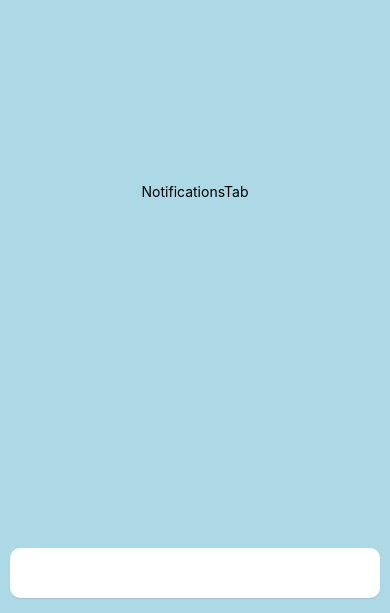
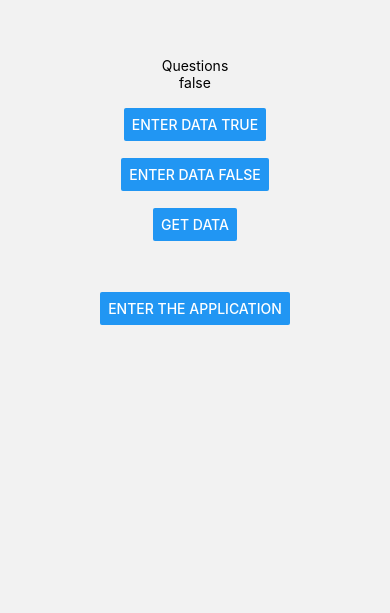
Before and after one commit to hansm4543/Mindappy, a React Native app: screen /NotificationsTab in a window 390 px wide. Shown: the part 231-844 px from the top of the page. Built offline with nearby package versions, Linux system fonts and the light colour scheme.

Commit message:
async storage first trials

```diff
--- a/App.js
+++ b/App.js
@@ -4,11 +4,31 @@
 import BottomTabNavigator from "./src/Navigation/BottomTabNavigator";
 import StartScreen from "./src/StartScreen";
 import QuestionScreen from "./src/QuestionScreen";
+import AsyncStorage from "@react-native-async-storage/async-storage";
 
 const Stack = createNativeStackNavigator();
 
+const storeData = async (value) => {
+  try {
+    const jsonValue = JSON.stringify(value);
+    await AsyncStorage.setItem("@storage_Key", jsonValue);
+  } catch (e) {
+    // saving error
+  }
+};
+
+const getData = async () => {
+  try {
+    const jsonValue = await AsyncStorage.getItem("@storage_Key");
+    const returnValue = jsonValue != null ? JSON.parse(jsonValue) : null;
+    return returnValue;
+  } catch (e) {
+    // error reading value
+  }
+};
+
 function App() {
-  let isFirstStartUp = false;
+  let isFirstStartUp = true;
   const InitialRoute = isFirstStartUp ? "QuestionScreen" : "Bottomtab";
 
   return (
@@ -20,7 +40,11 @@
         })}
       >
         <Stack.Screen name="StartScreen" component={StartScreen} />
-        <Stack.Screen name="QuestionScreen" component={QuestionScreen} />
+        <Stack.Screen
+          name="QuestionScreen"
+          component={QuestionScreen}
+          initialParams={{ storeData, getData }}
+        />
         <Stack.Screen
           name="Bottomtab"
           component={BottomTabNavigator}
--- a/package.json
+++ b/package.json
@@ -10,7 +10,7 @@
   },
   "dependencies": {
     "@expo/webpack-config": "^0.17.2",
-    "@react-native-async-storage/async-storage": "^1.17.11",
+    "@react-native-async-storage/async-storage": "~1.17.3",
     "@react-navigation/bottom-tabs": "^6.5.2",
     "@react-navigation/material-top-tabs": "^6.5.1",
     "@react-navigation/native": "^6.1.1",
--- a/src/QuestionScreen.js
+++ b/src/QuestionScreen.js
@@ -1,13 +1,39 @@
-import React from "react";
+import React, { useState, useEffect } from "react";
 import { Button, View, Image, Text } from "react-native";
 
-function StartScreen({ navigation }) {
+function StartScreen({ navigation, route }) {
+  const storeData = route?.params?.storeData;
+  const getData = route?.params?.getData;
+  const [count, setCount] = useState({ boolean: false });
+
+  const getDataInformation = async () => {
+    let value = await getData();
+    console.log(value);
+    setCount(value);
+  };
+
+  useEffect(() => {}, [count]);
+
+  console.log(count.boolean.toString());
+
   return (
     <View style={{ flex: 1, alignItems: "center", justifyContent: "center" }}>
-      <Image
-        source={{ uri: "https://via.placeholder.com/208x208/ccc" }}
-        style={{ width: 208, height: 208 }}
+      <Text>{"Questions"}</Text>
+      <Text>{count.boolean.toString()}</Text>
+      <Text>{"\n"}</Text>
+      <Button
+        title="Enter data true"
+        onPress={() => storeData({ boolean: true })}
       />
+      <Text>{"\n"}</Text>
+      <Button
+        title="Enter data false"
+        onPress={() => storeData({ boolean: false })}
+      />
+      <Text>{"\n"}</Text>
+      <Button title="Get data" onPress={() => getDataInformation()} />
+      <Text>{"\n"}</Text>
+      <Text>{"\n"}</Text>
       <Text>{"\n"}</Text>
       <Button
         title="Enter The Application"
```
Also changed, not shown: 1 other file (tests, documents, lock files or other folders).
